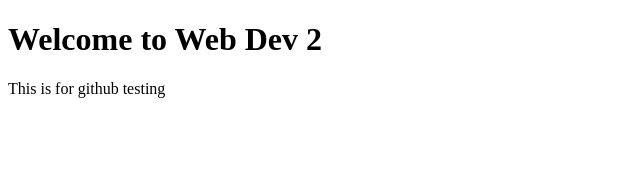
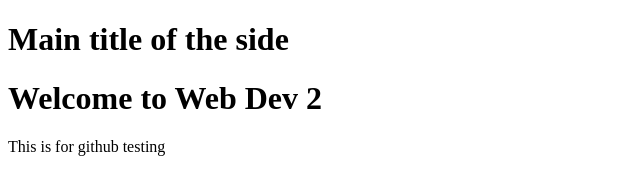
Before and after one commit to HudaKhano/html-week1-test, a plain HTML site: page index.html in a window 1280 px wide. Shown: the whole page, without its empty margins (0-640 px from the left). Drawn offline with Linux system fonts and the light colour scheme.

Commit message:
header added

```diff
--- a/index.html
+++ b/index.html
@@ -8,6 +8,9 @@
 </head>
 <body>
     <!-- the body is where u put anyting u want n user cab see through browser-->
+     <Header>
+        <h1>Main title of the side</h1>
+     </Header>
     <main>
         <h1>Welcome to Web Dev 2</h1>
         <p>This is for github testing</p>
```
